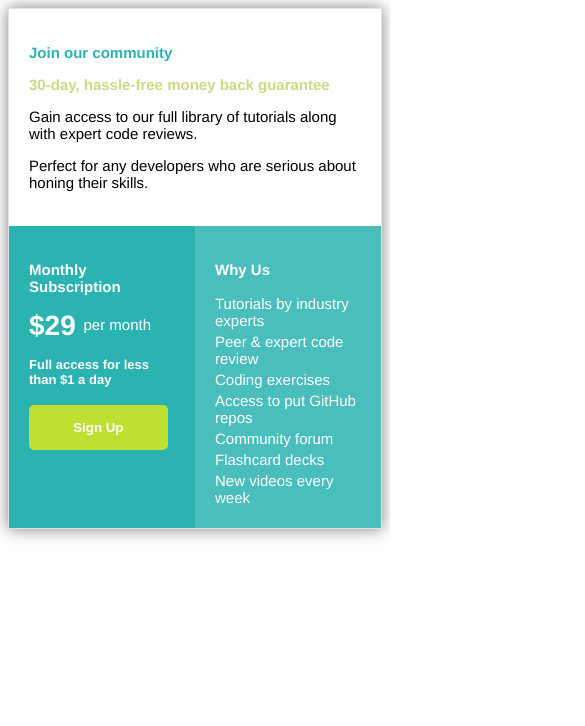
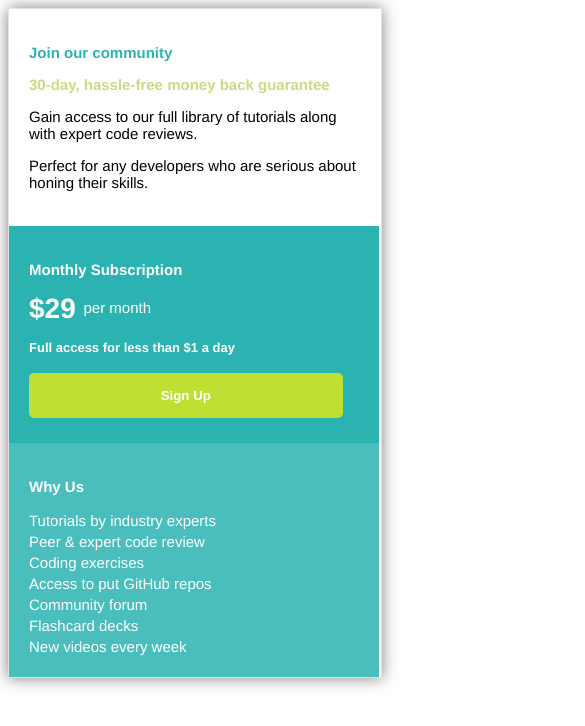
Before and after one commit to AnnKiende28/Single-Price-Grid-Component, a plain HTML site: page index.html in a window 390 px wide. Shown: the top 726 px of the page, 585 px wide, since content can reach past the window. Drawn offline with Linux system fonts and the light colour scheme.

Commit message:
Edit main.css Improve styles for main card bottom section to display on the entire width of small screens

```diff
--- a/styles/main.css
+++ b/styles/main.css
@@ -5,6 +5,21 @@
 @media (max-width: 600px) {
     body {
         font-size: 14px;
+    }
+
+    .main {
+        width: 100%;
+        box-sizing: border-box;
+    }
+
+    #card-bottom {
+        flex-direction: column;
+        align-items: center;
+    }
+
+    div#card-bottom {
+        width: 199% !important;
+        align-items: flex-start;
     }
 
     /*#card-bottom-sub p:nth-child(3) {
@@ -17,6 +32,7 @@
 body{
     font-family: 'San Francisco', 'Helvetica Neue', Arial, sans-serif;
     font-size: 15px;
+    height: 100vh;
 }
 
 /* card */
```
